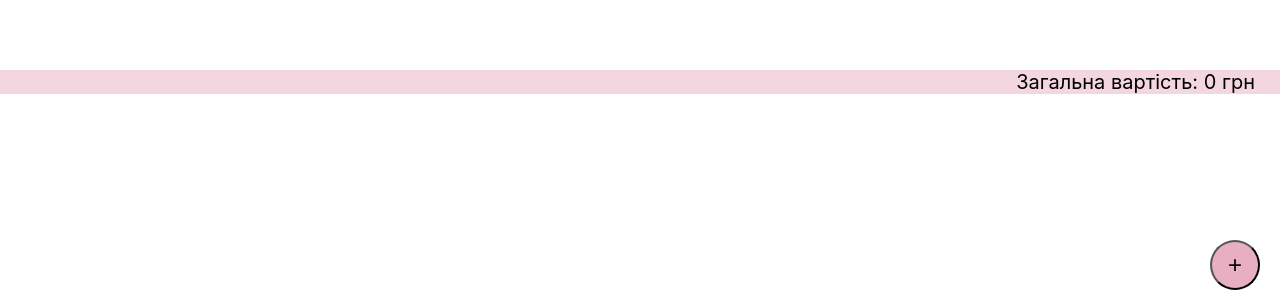
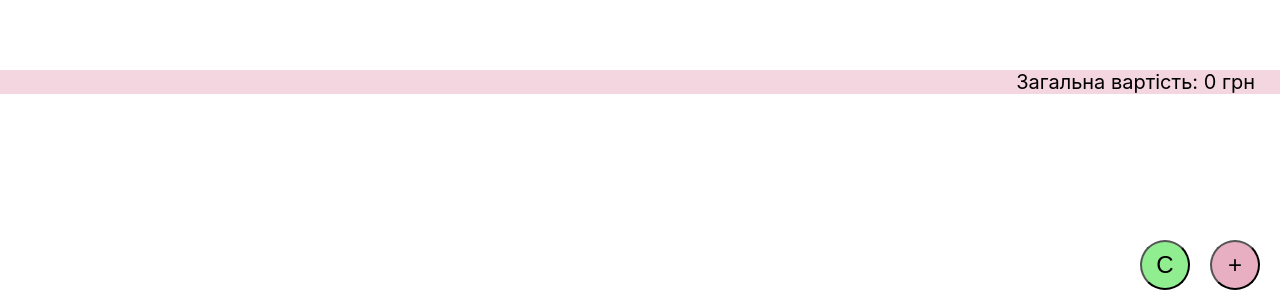
Before and after one commit to kurtakiv/candy_calc, a React app: page / in a window 1280 px wide. Shown: the part 500-800 px from the top of the page. Built offline with nearby package versions, Linux system fonts and the light colour scheme.

Commit message:
Cp buttoon

```diff
--- a/src/components/Grid.tsx
+++ b/src/components/Grid.tsx
@@ -37,6 +37,20 @@ const Grid = () => {
         setTotalSum(totalSum);
         setCandies([...cand]);
     };
+    let copyToBuffer = () => {
+        let reuslt ="";
+
+        candies.forEach(c=>{
+            reuslt+=`${c.name} ${c.count}x${c.price}грн = ${c.sum} грн \n`
+        });
+        reuslt+=`Загальна сума ${totalSum} грн`;
+        navigator.clipboard.writeText(reuslt).then(function() {
+           alert('copied');
+        }, function() {
+            alert('nit');
+        });
+    };
+
     return (
         <div className="grid">
             <div className="grid-body" >
@@ -50,6 +64,7 @@ const Grid = () => {
                 Загальна вартість: {totalSum} грн
             </div>
             <div className="action-bar">
+                <button className="clipboard-button" onClick={()=>copyToBuffer()}>C</button>
                 <button className="add-row-button" onClick={() => AddRow()}>+</button>
             </div>
         </div>
@@ -105,10 +120,10 @@ const GridRow = (props: any) => {
                 <DropDown selected={_id} onChange={onCandyChanged}/>
             </div>
             <div className="price">
-                <input type="number" value={price} onChange={(e) => priceChange(e)}/>
+                <input type="number" value={price || ""} onChange={(e) => priceChange(e)}/>
             </div>
             <div className="count">
-                <input type="number" value={count} onChange={(e) => countChange(e)}/>
+                <input type="number" value={count || ""} onChange={(e) => countChange(e)}/>
             </div>
             <div className="sum">
                 {sum} грн
--- a/src/components/grid.scss
+++ b/src/components/grid.scss
@@ -21,6 +21,17 @@
       background-color: #e7afc1;
       outline: none;
     }
+
+    .clipboard-button {
+      width: 50px;
+      height: 50px;
+      border-radius: 50px;
+      font-size: 24px;
+      background-color: lightgreen;
+      margin-right: 20px;
+      outline: none;
+    }
+
   }
 
   .header {
```
